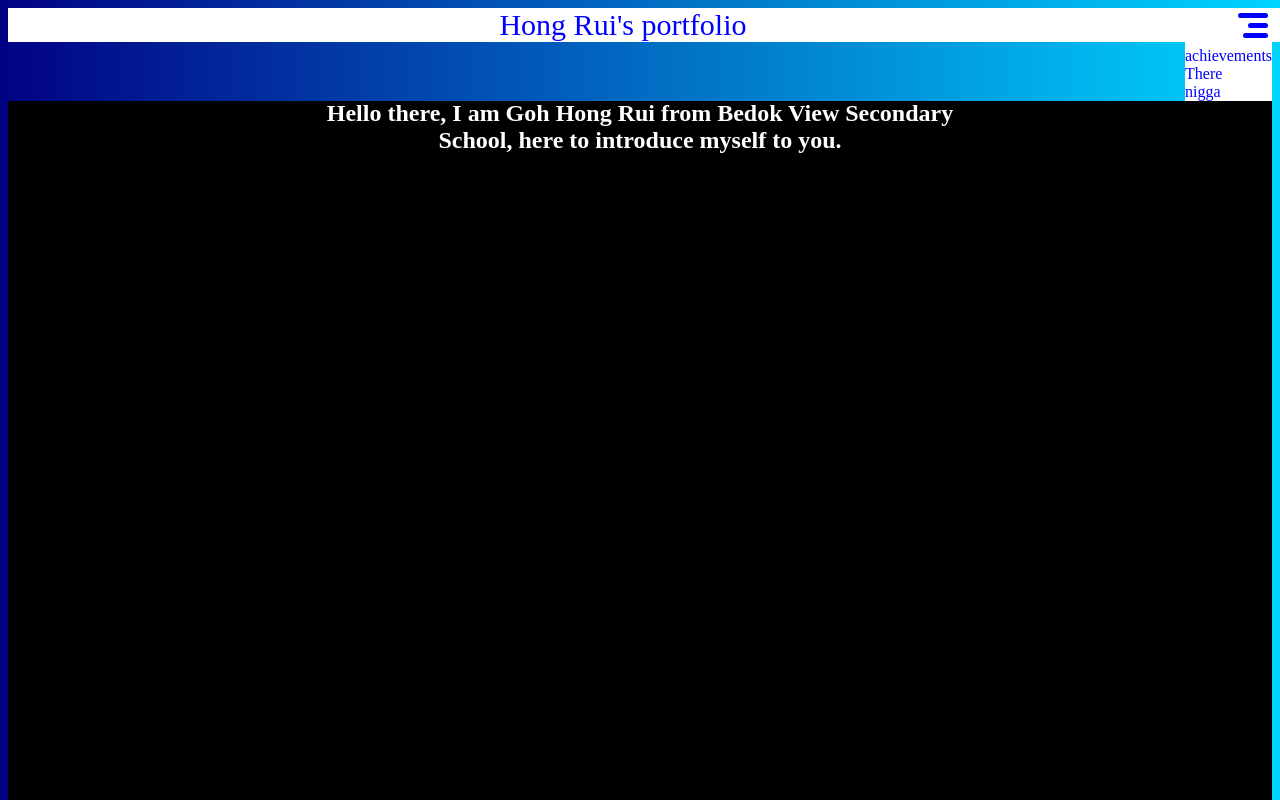
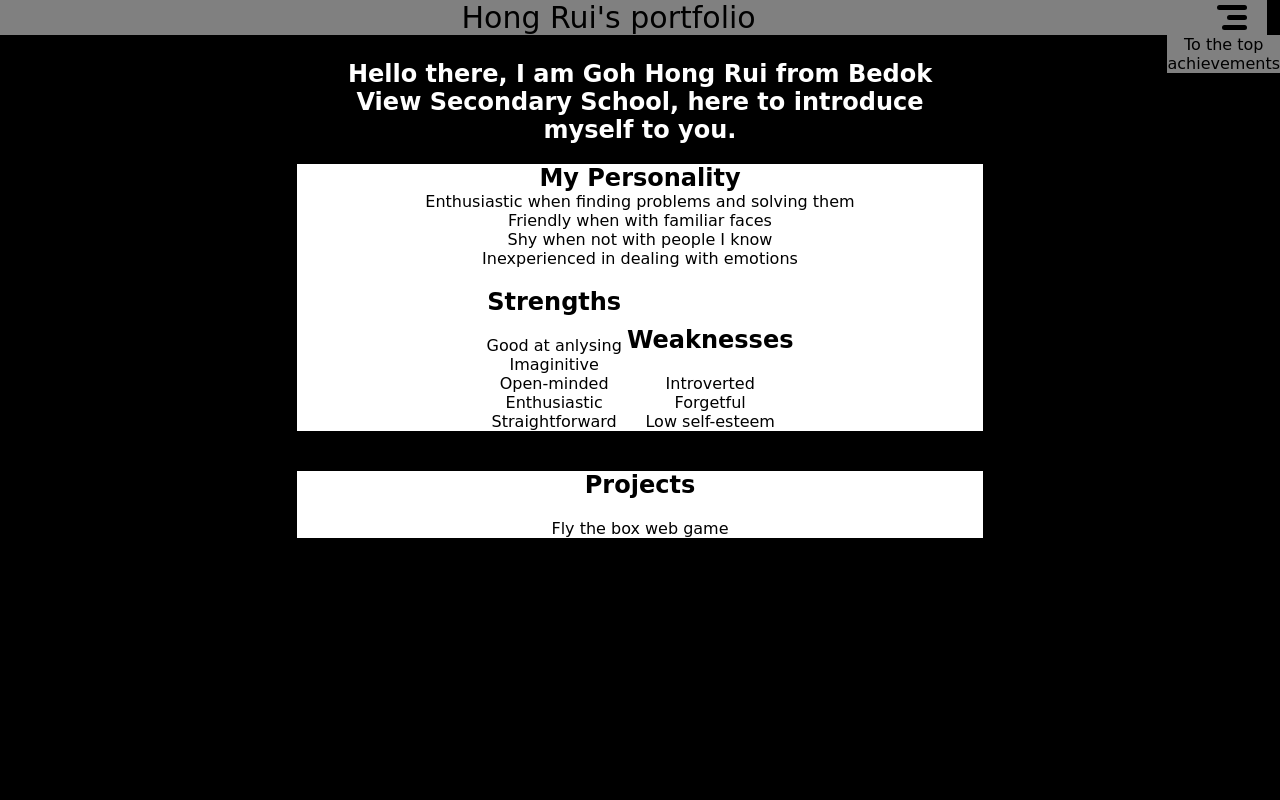
Before and after one commit to IAmSmolBoy/E-Portfolio-Draft3, a plain HTML site: page main.html in a window 1280 px wide. Both pictures are taken after a click on the element 1253 px from the left and 25 px from the top of the page. Shown: the top 800 px of the page. Drawn offline with nearby package versions, Linux system fonts and the light colour scheme; a web font is replaced by a local one.

Commit message:
Fixed Dropdown Menu

```diff
--- a/main.css
+++ b/main.css
@@ -1,29 +1,45 @@
-@keyframes DropDown{
-    from{opacity: 0;transform: translateY(-20px) rotateY(180deg);}
-    to{opacity:1 ;transform: translateY(0px) rotateY(0deg);}
-}
 
 html{
     scroll-behavior: smooth;
 }
 body{
-    background: linear-gradient(90deg, rgba(2,0,36,1) 0%, rgba(2,2,133,1) 0%, rgba(0,212,255,1) 100%);
+    background:black;
     object-fit: cover;
     text-align: center;
+    font-family: 'MuseoModerno', cursive;
+    scrollbar-track-color: white;
+
 }
-div#navbar{
-    width: 100vw;
+li{
+    padding:0;
+    margin:0;
+    list-style: none;
+}
+ol{
+    padding: 0;
+    margin:0;
+    list-style: none;
+}
+a{
+    text-decoration: none;
+    color:black;
+}
+#navbar{
+    width: 99vw;
     left: 0;
-    position: relative;
+    top:0;
+    position: fixed;
     height: min-content;
-    background-color: white;
+    background-color: gray;
+    z-index: 10000000;
+    margin: 0;
 }
 a.NavbarContent{
     font-size: 30px;
     margin-left: 10px;
     margin-right: 10px;
     text-decoration: none;
-    color: blue;
+    color: black;
     text-align: unset;
     transition: 1s;
 }
@@ -33,8 +49,8 @@ a.NavbarContent:hover{
 h2#Name{
     left: 25%;
     width: 50%;
-    top:10vh;
-    position: absolute;
+    top:5vh;
+    position: relative;
     color: white;
     font-weight: bold;
 }
@@ -42,6 +58,7 @@ div#ThreeLines{
     width:min-content;
     float: right;
     margin-right: 20px;
+    /* height:100%; */
 }
 #one{
     width: 30px;
@@ -57,7 +74,7 @@ div.threeLines{
     margin-left: auto;
     margin-top: 5px;
     margin-bottom: 5px;
-    background-color: blue;
+    background-color: black;
     height: 5px;
     border-radius: 20px;
     transition: 1s;
@@ -65,28 +82,42 @@ div.threeLines{
 #ThreeLines:hover div{
     width:30px;
 }
-#ThreeLines:hover .DropDown{
-    display:inline-block;
-}
 .DropDown{
-    width: min-content;
-    color: blue;
+    color: black;
     display: none;
+    text-decoration: none;
 }
 .DropDown:hover{
     cursor: pointer;
+    text-decoration: underline;
 }
 div#DropDownMenu{
-    padding-top: 5px;
-    margin-left: auto;
+    position: fixed;
+    right:0;
+    top:auto;
     width: min-content;
-    background-color: white;
+    background-color: gray;
 }
-div#Test{
-    background-color: black;
-    color: white;
+#content{
+    top:5vh;
+    position: relative;
+    width:max-content;
+    margin:auto;
 }
-div#Tests{
-    background-color: black;
-    height: 1000px;
+section{
+    padding-left:10vw ;
+    padding-right: 10vw;
+    margin-bottom:5vh;
+    background:white;
 }
+#Intro{
+    margin: 0;
+}
+.personalityDiv{
+    display:inline-block;
+    top:0;
+    position: relative;
+}
+#PersonalityDiv{
+    height:min-content;
+}
--- a/main.html
+++ b/main.html
@@ -4,55 +4,82 @@
     <meta charset="UTF-8">
     <meta name="viewport" content="width=device-width, initial-scale=1.0">
     <link rel="stylesheet" href="main.css">
-    <link href="https://unpkg.com/aos@2.3.1/dist/aos.css" rel="stylesheet">
+    <link href="https://fonts.googleapis.com/css2?family=MuseoModerno&display=swap" rel="stylesheet">
     <title>About Me</title>
 </head>
 <body>
-    <div id="navbar">
+    <nav id="navbar">
         <a href="index.html" id="back" class="NavbarContent">Hong Rui's portfolio</a>
         <div id="ThreeLines">
             <div class="threeLines" id="one"></div>
             <div class="threeLines" id="two"></div>
             <div class="threeLines" id="three"></div>
         </div>
-    </div>
-    <div id="DropDownMenu">
-        <div class="DropDown">achievements</div>
-        <div class="DropDown">There</div>
-        <div class="DropDown">nigga</div>
-    </div>
-    <div id="content">
+        <div id="DropDownMenu">
+            <a class="DropDown" href="#">To the top</a>
+            <a class="DropDown" href="#"></a>
+            <a class="DropDown" href="#achievements">achievements</a>
+        </div>
+    </nav>
+    <header>
         <h2 id="Name">Hello there, I am Goh Hong Rui from Bedok View Secondary School, here to introduce myself to you.</h2>
+    </header>
+    <main id="content">
+        <section id="AboutMe">
+            <h2 id="Intro">My Personality</h2>
+            <ol class="Personalities">Enthusiastic when finding problems and solving them</ol>
+            <ol class="Personalities">Friendly when with familiar faces</ol>
+            <ol class="Personalities">Shy when not with people I know</ol>
+            <ol class="Personalities">Inexperienced in dealing with emotions</ol>
+            <div id="PersonalityDivDiv">
+            <div class="personalityDiv" id="ProDiv">
+                    <h2 id="Pros">Strengths</h2>
+                    <ol class="Pros">Good at anlysing</ol>
+                    <ol class="Pros">Imaginitive</ol>
+                    <ol class="Pros">Open-minded</ol>
+                    <ol class="Pros">Enthusiastic</ol>
+                    <ol class="Pros">Straightforward</ol>
+                </div>
+                <div class="personalityDiv" id="ConDiv">
+                    <h2 id="Cons">Weaknesses</h2>
+                    <ol class="Cons">Introverted</ol>
+                    <ol class="Cons">Forgetful</ol>
+                    <ol class="Cons">Low self-esteem</ol>
+                </div>
+            </div>
+        </section>
+        <section id="schievements">
+            <div id="Projects">
+                <header>
+                    <h2 id="ProjectHeader">Projects</h2>
+                </header>
+                <li class="projectlists"><a target=_blank href="http://fly-the-box.netlify.app/" class="achievements">Fly the box web game</a></li>
+                <li class="projectlists"><a target=_blank href="" class="achievements"></a></li>
+                <li class="projectlists"></li>
+            </div>
+        </section>
+    </main>
 
-        <div id="Tests">Dude</div>
-        <div id="Test" data-aos="fade-up">Dude</div>
-    </div>
+
+
     <script>
         const DropDown=document.getElementsByClassName("DropDown")
         const ThreeLines=document.getElementById("ThreeLines")
         const DropDownMenu=document.getElementById("DropDownMenu")
         ThreeLines.addEventListener("click",(e)=>{
-            if(DropDownMenu.style.animation!=""){
                 for(i=1;i<=DropDown.length;i++){
-                        DropDownMenu.style.animation=""
-                        DropDown[i-1].style.display="none"
+                    if(DropDown[i-1].style.display!="block"){
+                        DropDown[i-1].style.display="block"
+                    }
+                    else{
+                        for(i=1;i<=DropDown.length;i++){
+                            DropDown[i-1].style.display="none"
+                        }
+                    }
                 }
-            }
-            else{
-                for(i=1;i<=DropDown.length;i++){
-                    DropDown[i-1].style.display="block"
-                    DropDownMenu.style.animation="DropDown 0.5s linear"
-                    DropDownMenu.style.animationFillMode="forwards"
-                }
-            }
         })
     </script>
 
 
-    <!-- Initialising AOS Library -->
-    <script src="https://unpkg.com/aos@2.3.1/dist/aos.js"></script>
-    <script>
-        AOS.init();
-    </script>
 </body>
 </html>
--- a/style.css
+++ b/style.css
@@ -1,10 +1,11 @@
 body{
-    background: linear-gradient(90deg, rgba(2,0,36,1) 0%, rgba(2,2,133,1) 0%, rgba(0,212,255,1) 100%);
+    background: black;
     object-fit: cover;
     overflow:hidden;
     text-align: center;
     width: 100vw;
     margin: 0;
+    font-family: 'MuseoModerno', cursive;
 }
 img.logo{
     position:relative;
@@ -14,17 +15,18 @@ img.logo{
     display: block;
 }
 h2.Intro{
-    color: white;
+    color: #03f9c8;
 }
 a#ViewMore{
     text-decoration: none;
-    color: white;
+    color: #03f9c8;
     padding: 5px;
-    border: white solid 1px;
+    border: #03f9c8 solid 1px;
     border-radius: 10px;
     transition: 1s;
 }
 a#ViewMore:hover{
-    color: blue;
+    color: black;
     background-color: white;
+    border: white;
 }
```
Also changed, not shown: index.html (+2 -1 lines), Logo2.png (added).
